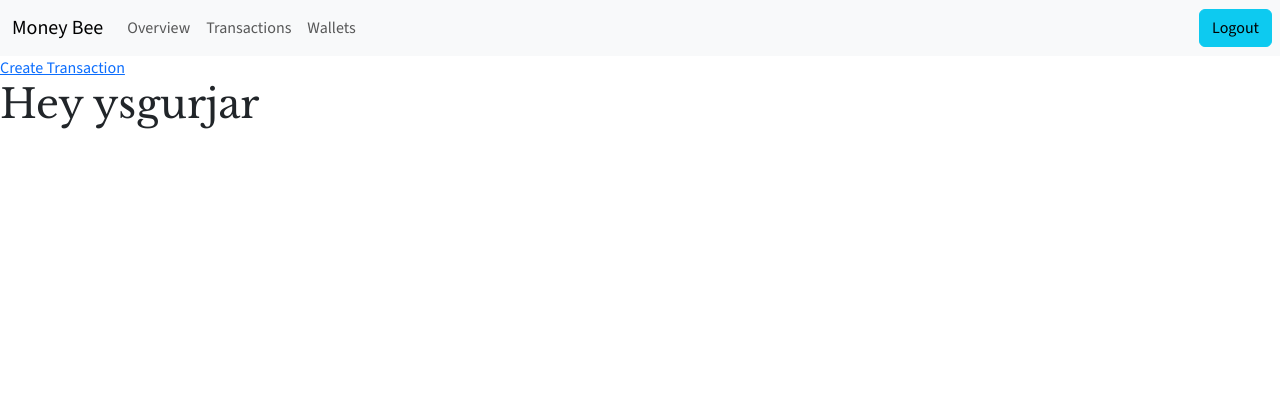
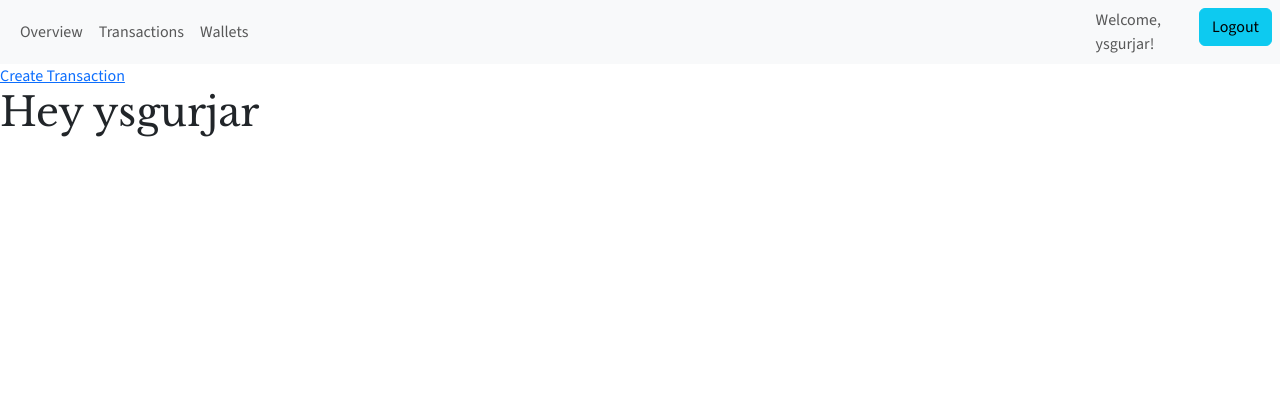
Before and after one commit to ysgurjar/pp4_expense_tracker, a Django app: page /personal/ in a window 1280 px wide. Shown: the top 420 px of the page. Run offline with Django 5.2, Linux system fonts and the light colour scheme; a user stored in the database is signed in; some libraries are stand-ins or nearby versions.

Commit message:
create functionality that user can see the logged in status

```diff
--- a/expense_tracker/templates/expense_tracker/personal_home.html
+++ b/expense_tracker/templates/expense_tracker/personal_home.html
@@ -14,7 +14,7 @@
 
 {% block navbar%}
 <div class="container-fluid">
-    <a class="navbar-brand" href="#">Money Bee</a>
+    <a class="navbar-brand d-none" href="#">Money Bee</a>
     <button class="navbar-toggler" type="button" data-bs-toggle="collapse"
         data-bs-target="#navbarSupportedContent" aria-controls="navbarSupportedContent" aria-expanded="false"
         aria-label="Toggle navigation">
@@ -41,6 +41,11 @@
 </div>
 <ul class="navbar-nav  mb-2 mb-lg-0 ">
     <li class="nav-item">
+        <span class="navbar-text">
+            Welcome, {{ user.username }}!
+        </span>
+      </li>
+    <li class="nav-item">
         <form method="post" action="{% url 'logout' %}">
           {% csrf_token %}
           <button type="submit" class="btn btn-info mx-2">Logout</button>
--- a/templates/base.html
+++ b/templates/base.html
@@ -16,7 +16,7 @@
 
 <body>
     <header>
-        <nav class="navbar navbar-expand-lg bg-body-tertiary">
+        <nav class="navbar navbar-expand-lg bg-body-tertiary align-items-center justify-content-center">
             {% block navbar %}
             <div class="container-fluid">
                 <a class="navbar-brand" href="#hero">Money Bee</a>
```
Also changed, not shown: db.sqlite3.
